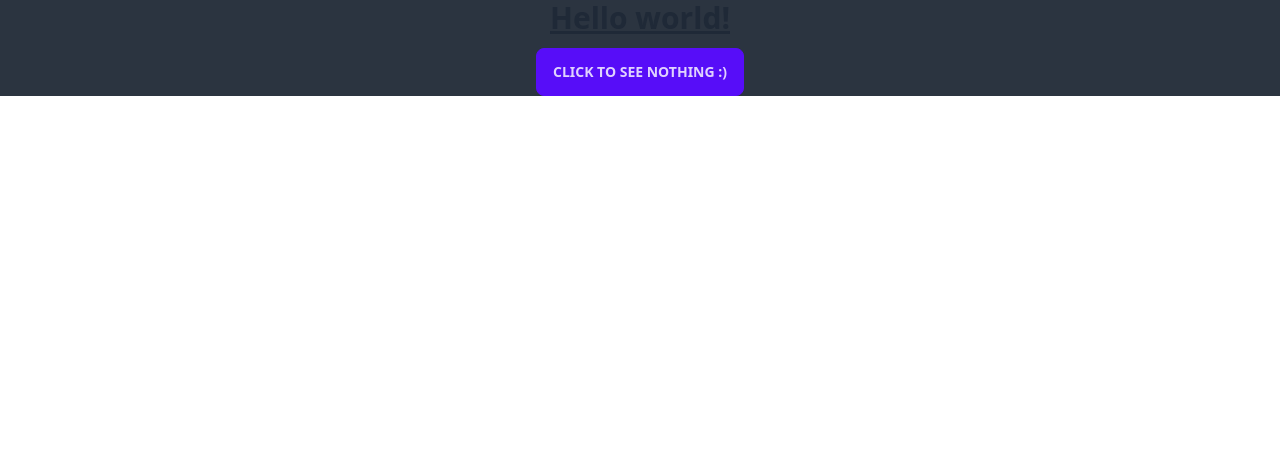
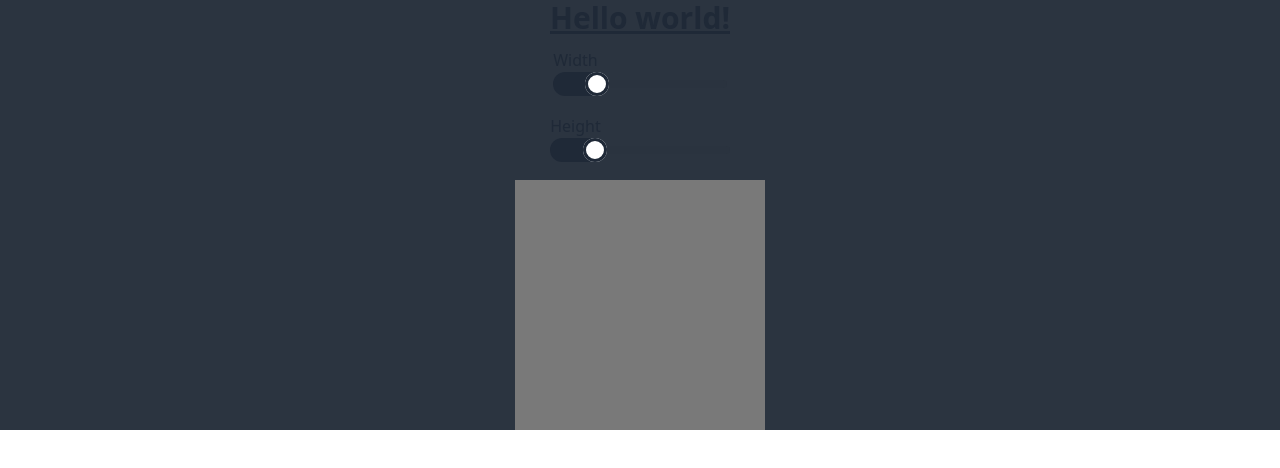
Before and after one commit to guillaume-gomez/pavings, a React (Vite) app: page / in a window 1280 px wide. Shown: the top 468 px of the page. Built offline with nearby package versions, Linux system fonts and the light colour scheme.

Commit message:
init the project

```diff
--- a/package.json
+++ b/package.json
@@ -13,14 +13,15 @@
     "daisyui": "^3.7.7",
     "init": "^0.1.2",
     "react": "^18.2.0",
-    "react-dom": "^18.2.0"
+    "react-dom": "^18.2.0",
+    "vite-plugin-checker": "^0.6.2"
   },
   "devDependencies": {
     "@types/react": "^18.2.15",
     "@types/react-dom": "^18.2.7",
     "@typescript-eslint/eslint-plugin": "^6.0.0",
     "@typescript-eslint/parser": "^6.0.0",
-    "@vitejs/plugin-react-swc": "^3.3.2",
+    "@vitejs/plugin-react-swc": "^3.4.0",
     "autoprefixer": "^10.4.16",
     "eslint": "^8.45.0",
     "eslint-plugin-react-hooks": "^4.6.0",
--- a/src/App.tsx
+++ b/src/App.tsx
@@ -1,12 +1,39 @@
+import { useState } from "react";
+
+import Canvas from "./components/Canvas";
+
 function App() {
-
+  const [width, setWidth] = useState<number>(250);
+  const [height, setHeight] = useState<number>(250);
   return (
     <div className="bg-neutral">
       <div className="flex flex-col items-center gap-3">
         <h1 className="text-3xl font-bold underline">
           Hello world!
         </h1>
-        <button className="btn btn-primary">Click to see nothing :) </button>
+        <div>
+          <label>Width</label>
+          <input
+            type="range"
+            min={50}
+            max={1000}
+            value={width}
+            className="range"
+            onChange={(e) => setWidth(parseInt(e.target.value)) }
+          />
+        </div>
+        <div>
+          <label>Height</label>
+          <input
+            type="range"
+            min={50}
+            max={1000}
+            value={height}
+            className="range"
+            onChange={(e) => setHeight(parseInt(e.target.value)) }
+          />
+        </div>
+        <Canvas width={width} height={height} />
 
       </div>
     </div>
--- /dev/null
+++ b/src/components/Canvas.tsx
@@ -0,0 +1,23 @@
+import { useRef } from "react";
+
+interface CanvasProps {
+  width: number;
+  height: number;
+  toggleFullScreen: (target: EventTarget) => void;
+}
+
+function Canvas({width, height, toggleFullScreen}: CanvasProps) {
+  const refCanvas = useRef<HTMLCanvasElement>(null);
+
+  return (
+    <canvas
+      ref={refCanvas}
+      width={width}
+      height={height}
+      style={{background:"#797979"}}
+      onDoubleClick={(event) => toggleFullScreen(event.target)}
+    />
+  )
+}
+
+export default Canvas;
--- a/vite.config.ts
+++ b/vite.config.ts
@@ -1,7 +1,17 @@
 import { defineConfig } from 'vite'
 import react from '@vitejs/plugin-react-swc'
+import checker from 'vite-plugin-checker';
 
 // https://vitejs.dev/config/
 export default defineConfig({
-  plugins: [react()],
-})
+  plugins: [
+    react(),
+    checker({
+      // e.g. use TypeScript check
+      typescript: true,
+    }),
+  ],
+  define: {
+     global: {},
+  }
+});
```
Also changed, not shown: 1 other file (tests, documents, lock files or other folders).
